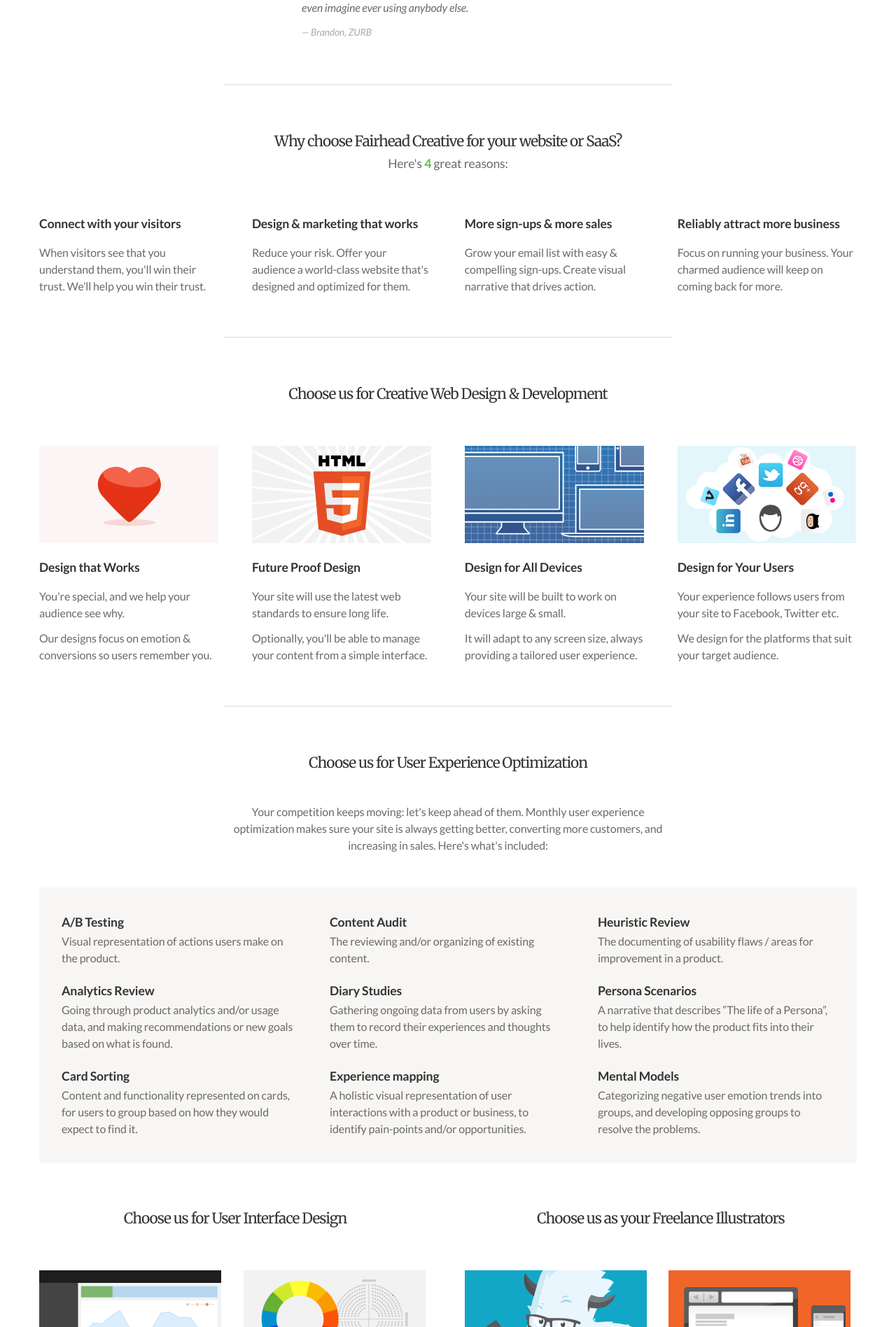
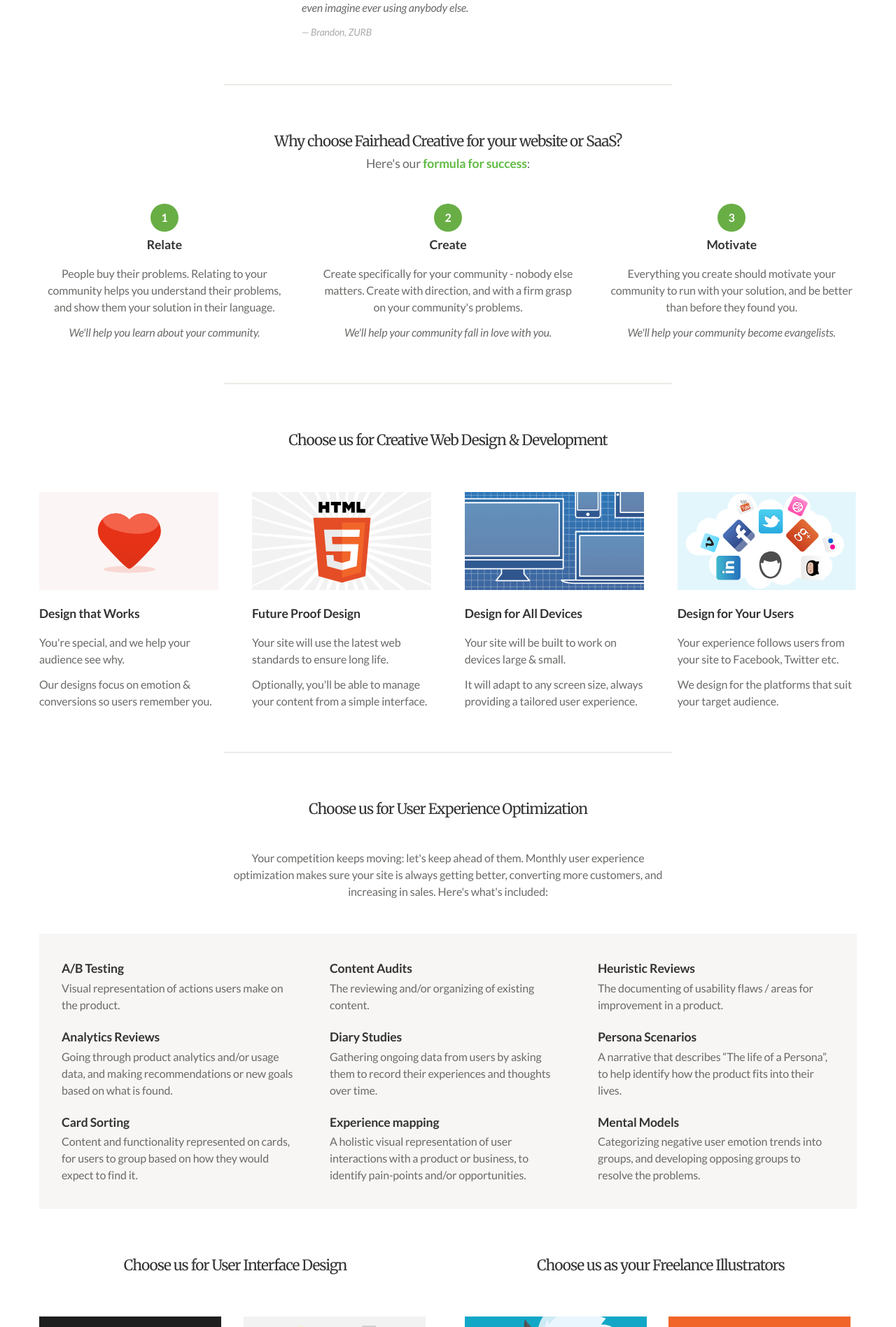
Before and after one commit to fairheadcreative/fairheadcreative, a Jekyll site: the page built from index.html, in a window 1280 px wide. Shown: the part 828-2724 px from the top of the page at 70% size. Built offline with Jekyll 4.4.1, drawn with Linux system fonts in a browser that asks for light colours; Markdown is read by kramdown in place of the engine named in the settings.

Commit message:
Add formula to home

```diff
--- a/_sass/_home.scss
+++ b/_sass/_home.scss
@@ -127,6 +127,39 @@
   strong {
     color: #60bb44;
     font-weight: 900;
+  }
+}
+
+#formula {
+  @include outer-container();
+  text-align: center;
+
+  .lead {
+    @extend %home-lead;
+  }
+
+  .number {
+    background: $green;
+    width: 40px;
+    height: 40px;
+    margin: 0px auto -0.6em;
+    padding: 0.5em 0px 0px;
+    color: white;
+    font-family: Lato;
+    font-weight: bold;
+    border-radius: 50%;
+  }
+
+  article {
+    @include media(max-width $medium-screen) {
+      padding-bottom: 1em;
+      max-width: 25em;
+      margin: 0 auto;
+    }
+
+    @include media($medium-screen) {
+      @include span-columns(4);
+    }
   }
 }
 
--- a/index.html
+++ b/index.html
@@ -31,7 +31,7 @@ class: home
 
 <hr />
 
-<section id="benefits" class="container group">
+<!--<section id="benefits" class="container group">
   <header>
     <h2>Why choose Fairhead Creative for your website or SaaS?</h2>
     <p class="lead">Here's <strong>4</strong> great reasons:</p>
@@ -55,6 +55,34 @@ class: home
   <article>
     <h3>Reliably attract more business</h3>
     <p>Focus on running your business. Your charmed audience will keep on coming back for more.</p>
+  </article>
+</section>-->
+
+<section id="formula" class="container group">
+  <header>
+    <h2>Why choose Fairhead Creative for your website or SaaS?</h2>
+    <p class="lead">Here's our <strong>formula for success</strong>:</p>
+  </header>
+
+  <article>
+    <div class="number">1</div>
+    <h3>Relate</h3>
+    <p>People buy their problems. Relating to your community helps you understand their problems, and show them your solution in their language.</p>
+    <p><em>We'll help you learn about your community.</em></p>
+  </article>
+
+  <article>
+    <div class="number">2</div>
+    <h3>Create</h3>
+    <p>Create specifically for your community - nobody else matters. Create with direction, and with a firm grasp on your community's problems.</p>
+    <p><em>We'll help your community fall in love with you.</em></p>
+  </article>
+
+  <article>
+    <div class="number">3</div>
+    <h3>Motivate</h3>
+    <p>Everything you create should motivate your community to run with your solution, and be better than before they found you.</p>
+    <p><em>We'll help your community become evangelists.</em></p>
   </article>
 </section>
 
@@ -107,7 +135,7 @@ class: home
       <h4>A/B Testing</h4>
       <p class="detail">Visual representation of actions users make on the product.</p>
 
-      <h4>Analytics Review</h4>
+      <h4>Analytics Reviews</h4>
       <p class="detail">Going through product analytics and/or usage data, and making recommendations or new goals based on what is found.</p>
 
       <h4>Card Sorting</h4>
@@ -115,7 +143,7 @@ class: home
     </article>
 
     <article>
-      <h4>Content Audit</h4>
+      <h4>Content Audits</h4>
       <p class="detail">The reviewing and/or organizing of existing content.</p>
 
       <h4>Diary Studies</h4>
@@ -126,7 +154,7 @@ class: home
     </article>
 
     <article>
-      <h4>Heuristic Review</h4>
+      <h4>Heuristic Reviews</h4>
       <p class="detail">The documenting of usability flaws / areas for improvement in a product.</p>
 
       <h4>Persona Scenarios</h4>
```
